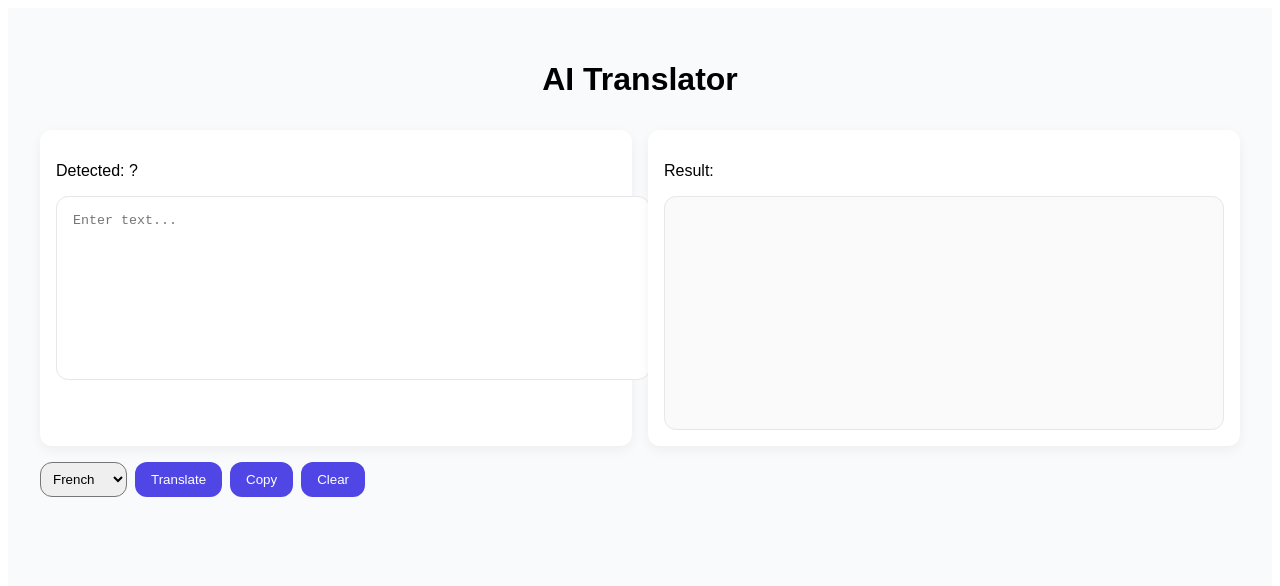
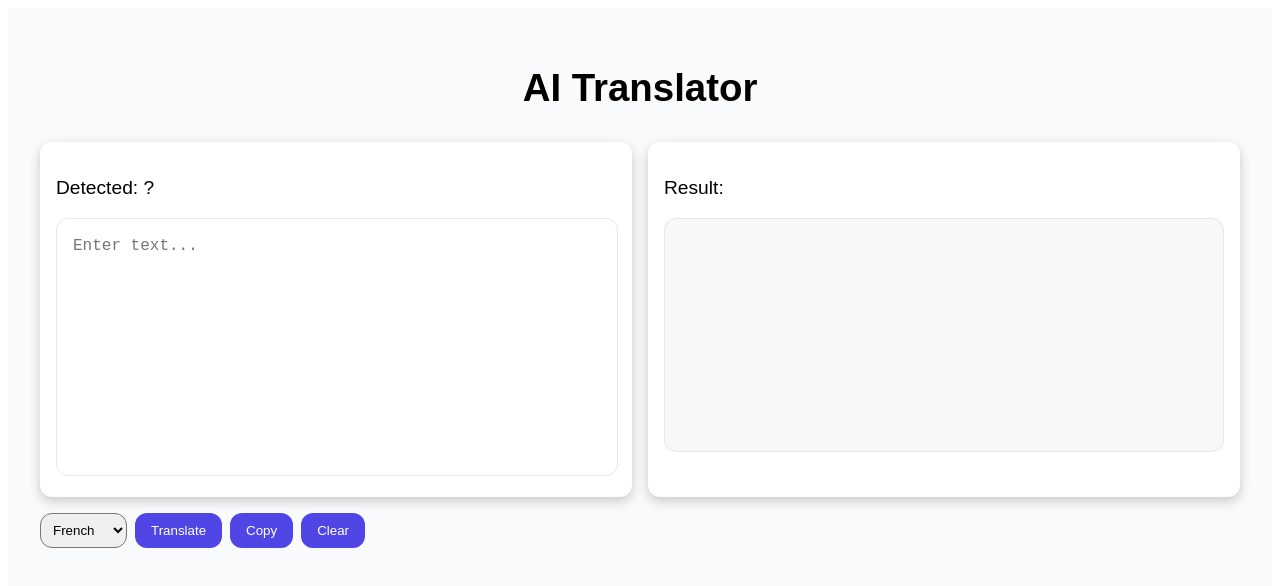
Before and after one commit to Andriamahay11master/MyTranslator, a React (Vite) app in the folder frontend/: page / in a window 1280 px wide. Shown: the top 586 px of the page. Built offline with nearby package versions, Linux system fonts and the light colour scheme.

Commit message:
update css

```diff
--- a/frontend/src/styles/_components.scss
+++ b/frontend/src/styles/_components.scss
@@ -1,18 +1,22 @@
+textarea,
+.result-box {
+  line-height: 1.4;
+  text-align: justify;
+  padding: 1rem;
+  border-radius: $radius;
+  border: 1px solid $border;
+  min-height: 200px;
+  font-size: 1rem;
+}
+
 textarea {
-  width: 100%;
-  border: 1px solid $border;
-  border-radius: $radius;
-  padding: 1rem;
+  width: calc(100% - 2rem);
   resize: none;
   outline: none;
 }
 
 .result-box {
-  min-height: 200px;
-  border: 1px solid $border;
-  border-radius: $radius;
-  padding: 1rem;
-  background: #fafafa;
+  background: darken($color: $bg, $amount: 0.8);
 }
 
 .controls {
@@ -28,6 +32,7 @@ button {
   padding: 0.6rem 1rem;
   border-radius: $radius;
   cursor: pointer;
+  transition: all 0.2s ease;
 
   &:hover {
     background: $secondary;
--- a/frontend/src/styles/_layout.scss
+++ b/frontend/src/styles/_layout.scss
@@ -3,7 +3,7 @@
   background: $bg;
   padding: 2rem;
   font-family: Arial, sans-serif;
-
+  font-size: 1.2rem;
   h1 {
     text-align: center;
     margin-bottom: 2rem;
--- a/frontend/src/styles/_variables.scss
+++ b/frontend/src/styles/_variables.scss
@@ -5,4 +5,4 @@ $text: #111827;
 $border: #e5e7eb;
 
 $radius: 12px;
-$shadow: 0 4px 12px rgba(0, 0, 0, 0.05);
+$shadow: 0 4px 12px rgba(0, 0, 0, 0.2);
```
